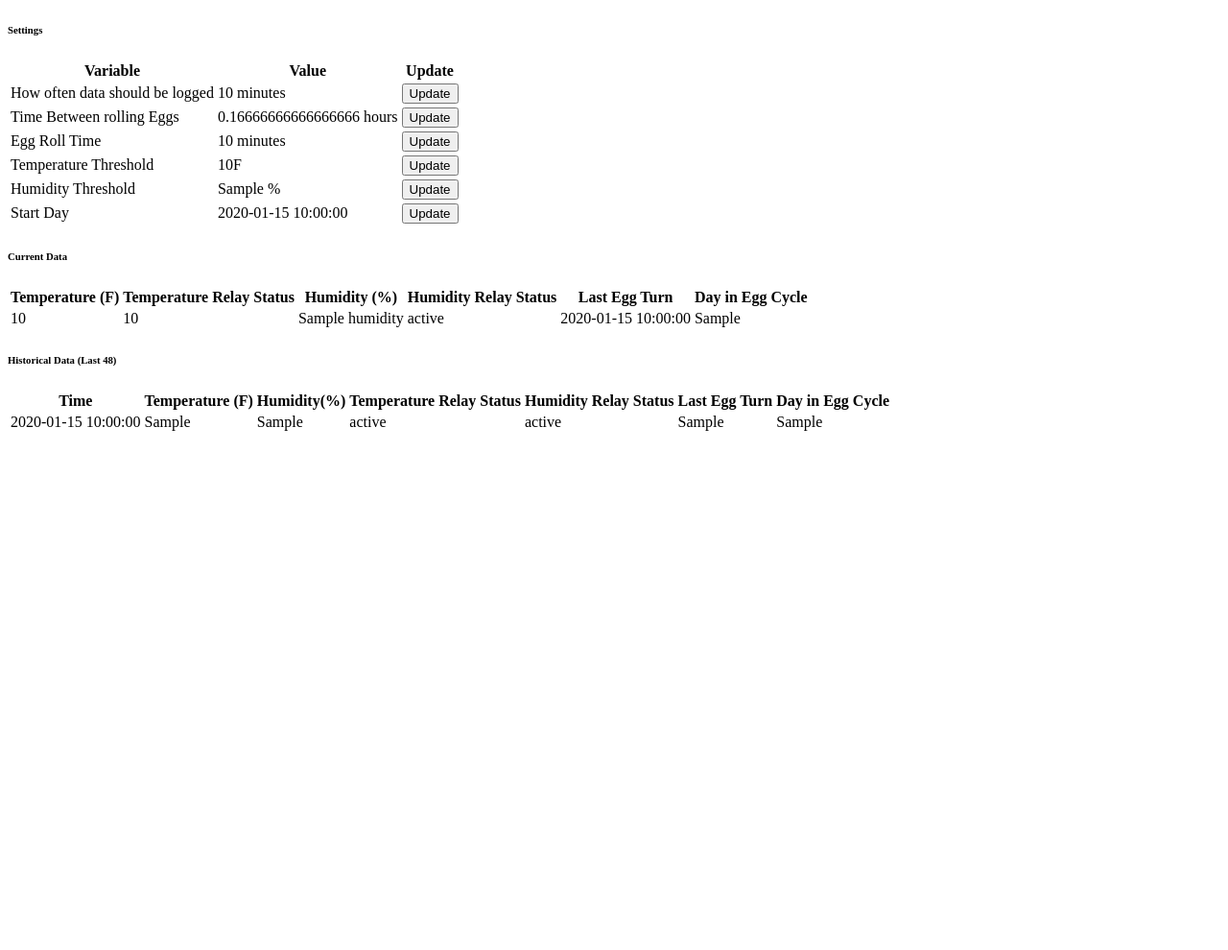
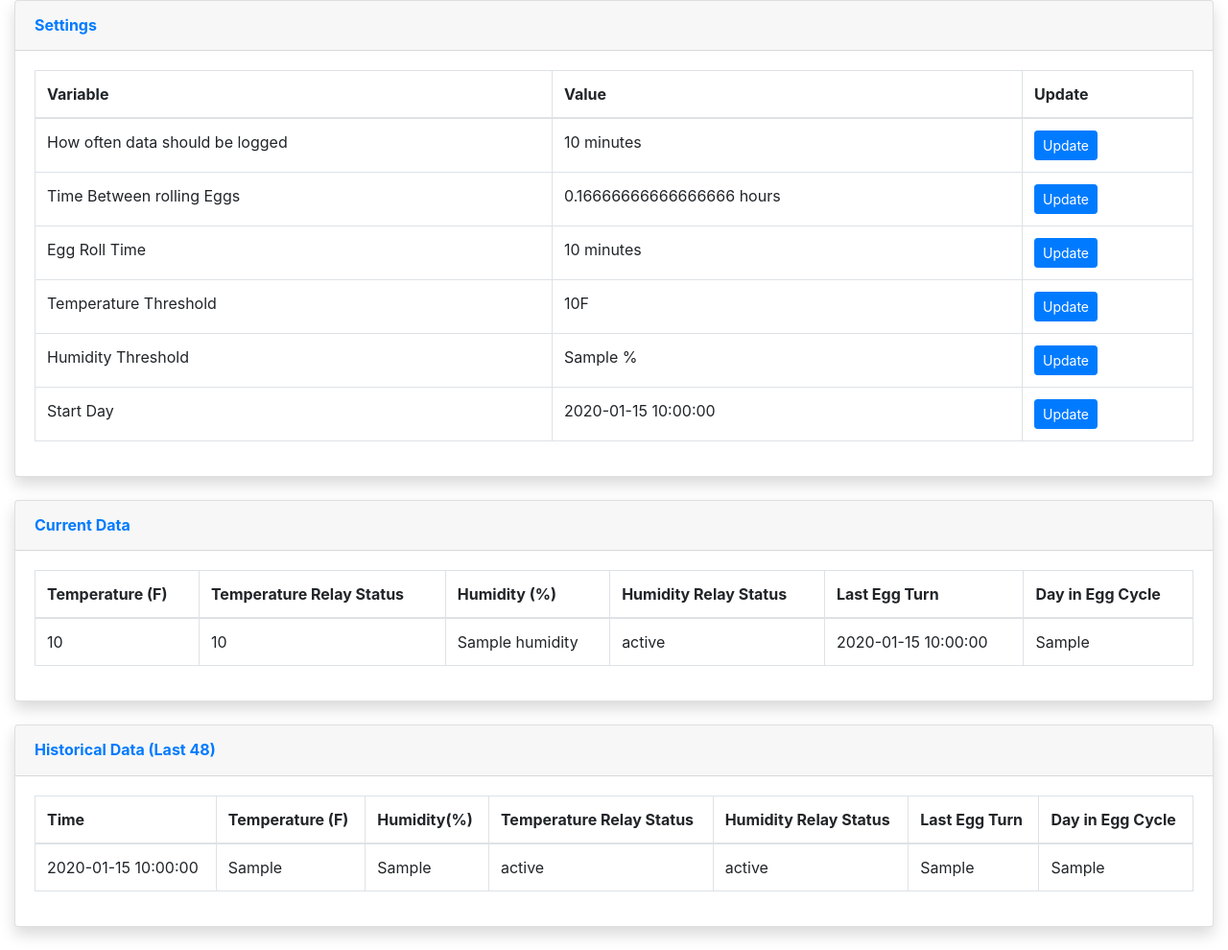
Before and after one commit to rrobert45/App, a Flask app: template templates/index.html in a window 1280 px wide. Shown: the whole page at 96% size. Before the commit the page ends 449 px from the top, so only its background shows below. Run offline with Flask 2, Linux system fonts and the light colour scheme; the template is opened without the code that fills it: most values are stand-ins (such as "Sample title", 1, 10 or a date in 2020); some libraries are stand-ins or nearby versions.

Commit message:
Update index.html

```diff
--- a/templates/index.html
+++ b/templates/index.html
@@ -3,10 +3,7 @@
 
 <head>
     <title>Temperature and Humidity Monitor</title>
-    <link href="https://cdn.jsdelivr.net/npm/simple-datatables@latest/dist/style.css" rel="stylesheet" />
-    <link href="css/styles.css" rel="stylesheet" />
-    <script src="https://use.fontawesome.com/releases/v6.1.0/js/all.js" crossorigin="anonymous"></script>
-
+    <link rel="stylesheet" href="{{ url_for('static', filename='style.css') }}">
 
     <script src="https://code.jquery.com/jquery-3.6.0.min.js"></script>
     <script>
```
